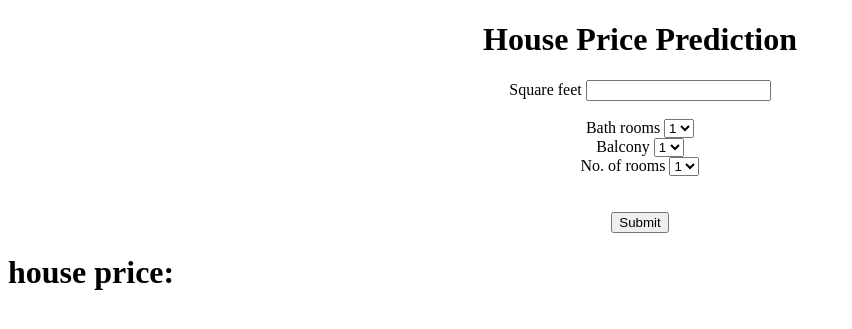
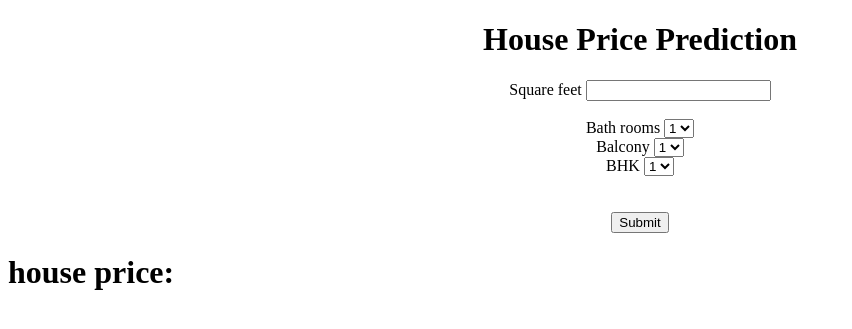
Before and after one commit to santhoshbandaru/houseprice, a Flask app: page / in a window 1280 px wide. Shown: the top 329 px of the page, without its empty margins (0-852 px from the left). Run offline with Flask 2, Linux system fonts and the light colour scheme; parts of the project's set-up code (start-up, migrations or seed data) failed here and were passed over.

Commit message:
Update index.html

```diff
--- a/templates/index.html
+++ b/templates/index.html
@@ -39,7 +39,7 @@
           <option value="8">8</option>
         </select>
         <br>
-            <label for="bhk">No. of rooms</label>
+            <label for="bhk">BHK</label>
             <select id="bhk" name="bhk">
               <option value="1">1</option>
               <option value="2">2</option>
```
